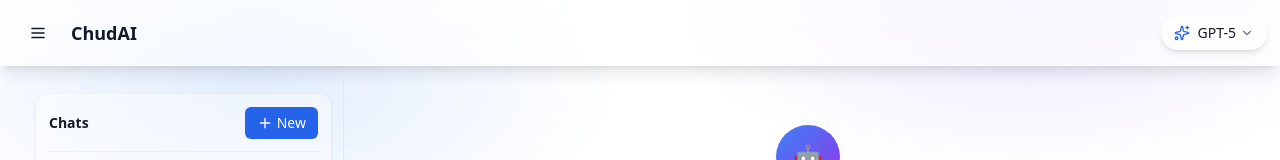
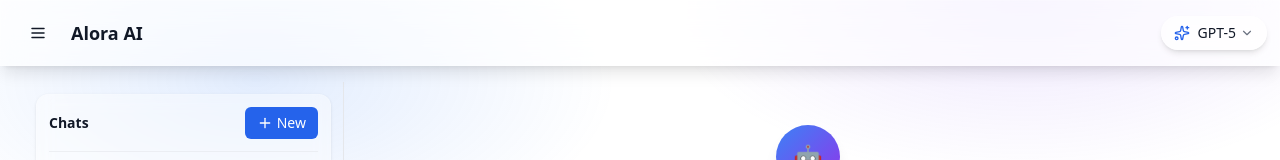
Before and after one commit to kushalshah0/alora-ai, a React (Vite) app: page / in a window 1280 px wide. Shown: the top 160 px of the page. Built offline with nearby package versions, Linux system fonts and the light colour scheme.

Commit message:
fix: minor changes

```diff
--- a/index.html
+++ b/index.html
@@ -14,7 +14,7 @@
       })();
     </script>
     <meta name="theme-color" content="#3b82f6" />
-    <title>ChudAI</title>
+    <title>Alora AI</title>
   </head>
   <body class="h-full bg-white text-gray-900 dark:bg-gray-950 dark:text-gray-100">
     <div id="root" class="h-full"></div>
--- a/src/components/layout/Header.tsx
+++ b/src/components/layout/Header.tsx
@@ -22,7 +22,7 @@ export function Header() {
           <Button variant="ghost" onClick={handleHamburger} aria-label="Toggle sidebar">
             <Menu size={18} />
           </Button>
-          <h1 className="text-lg font-semibold">ChudAI</h1>
+          <h1 className="text-lg font-semibold">Alora AI</h1>
         </div>
         <div className="flex items-center gap-2">
           {active && (
```
